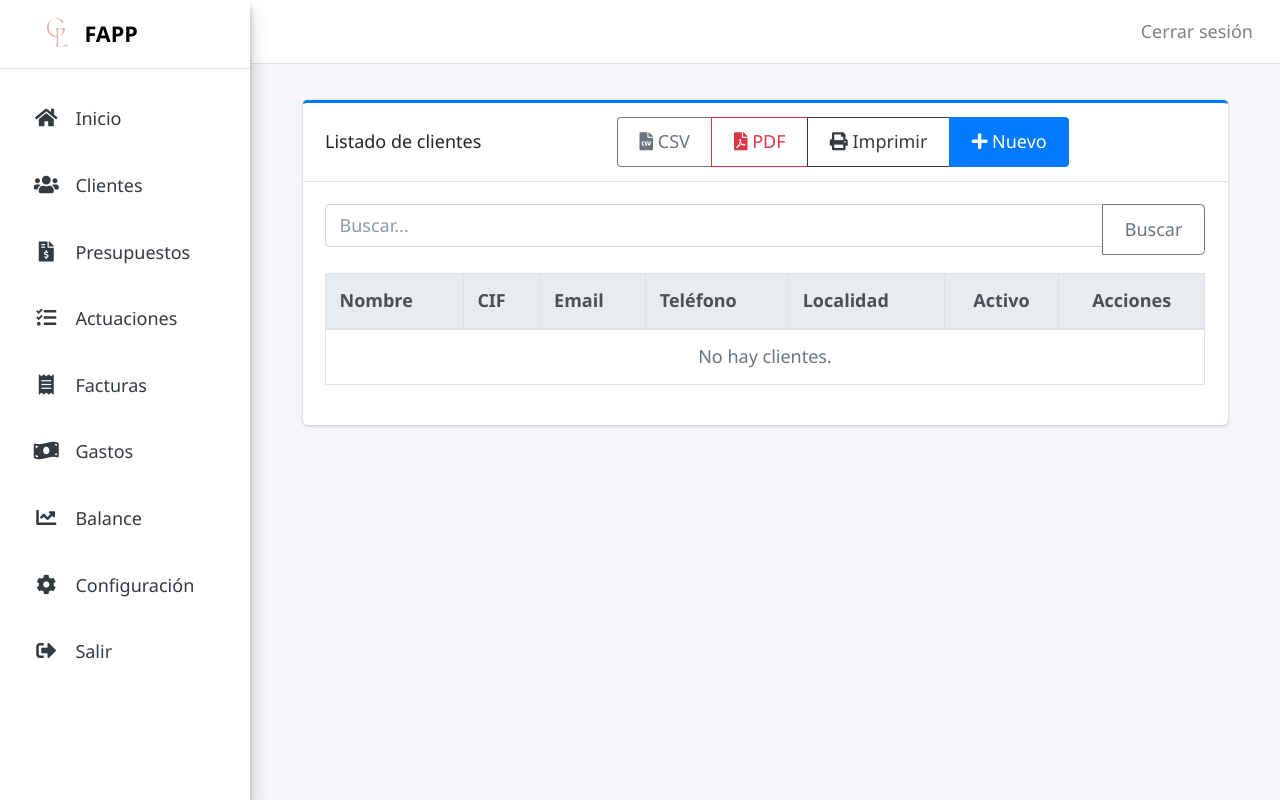
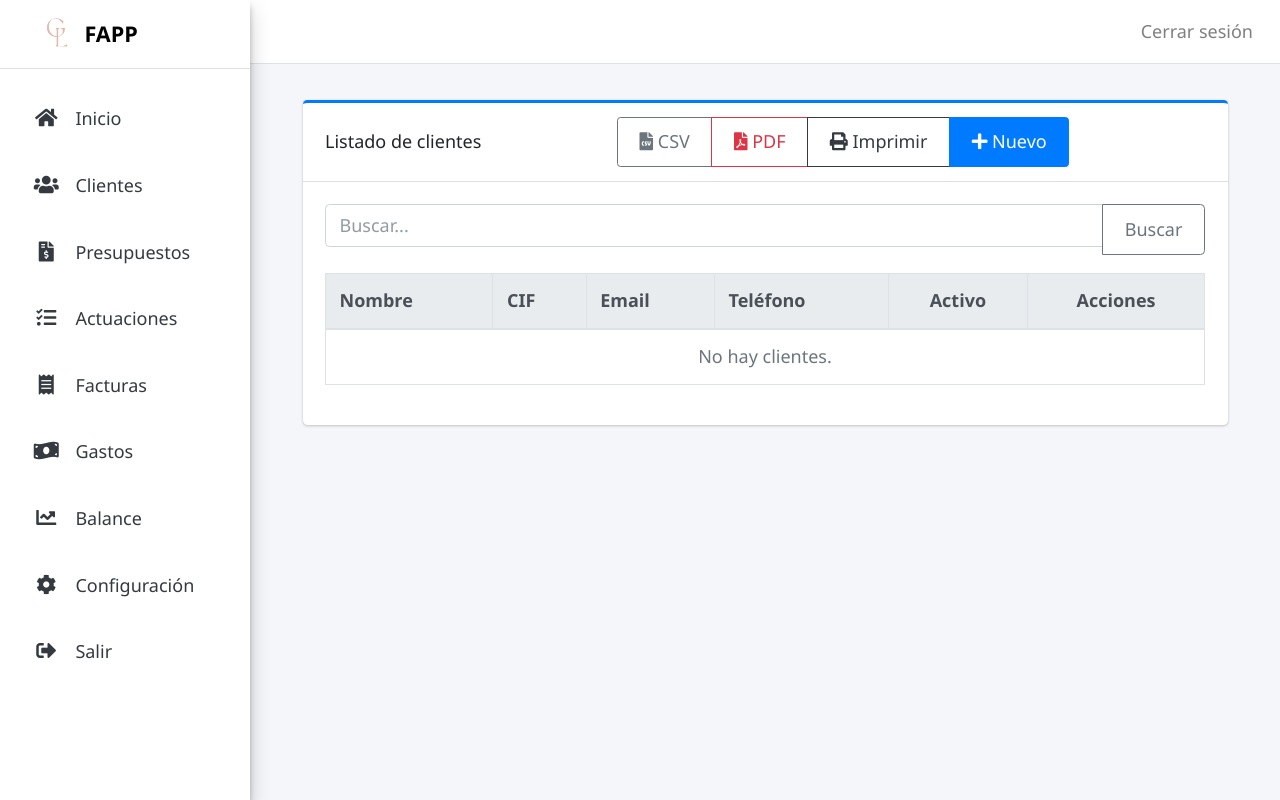
Before and after one commit to nachocuenca/FAPP, a Django app: template core/templates/core/clientes_list.html in a window 1280 px wide. Run offline with Django 5.2, Linux system fonts and the light colour scheme; the template is opened without the code that fills it, so the values that code supplies are empty; some libraries are stand-ins or nearby versions.

Commit message:
Remove leftover localidad references

```diff
--- a/core/templates/core/clientes_list.html
+++ b/core/templates/core/clientes_list.html
@@ -39,7 +39,6 @@
                 <th>CIF</th>
                 <th>Email</th>
                 <th>Teléfono</th>
-                <th>Localidad</th>
                 <th class="text-center">Activo</th>
                 <th class="text-center">Acciones</th>
               </tr>
@@ -51,7 +50,6 @@
                 <td>{{ cliente.cif }}</td>
                 <td>{{ cliente.email }}</td>
                 <td>{{ cliente.telefono }}</td>
-                <td>{{ cliente.localidad }}</td>
                 <td class="text-center">
                   {% if cliente.activo %}
                     <span class="text-success">●</span>
@@ -67,7 +65,7 @@
                 </td>
               </tr>
               {% empty %}
-              <tr><td colspan="7" class="text-center text-muted">No hay clientes.</td></tr>
+              <tr><td colspan="6" class="text-center text-muted">No hay clientes.</td></tr>
               {% endfor %}
             </tbody>
           </table>
--- a/core/views_export.py
+++ b/core/views_export.py
@@ -11,11 +11,11 @@ def cliente_export_csv(request):
     response = HttpResponse(content_type='text/csv')
     response['Content-Disposition'] = 'attachment; filename="clientes.csv"'
     writer = csv.writer(response)
-    writer.writerow(['Nombre', 'CIF', 'Email', 'Teléfono', 'Localidad', 'Activo'])
+    writer.writerow(['Nombre', 'CIF', 'Email', 'Teléfono', 'Activo'])
 
     clientes = Cliente.objects.filter(usuario=request.user) if request.user.rol != 'admin' else Cliente.objects.all()
     for c in clientes:
-        writer.writerow([c.nombre, c.cif, c.email, c.telefono, c.localidad, 'Sí' if c.activo else 'No'])
+        writer.writerow([c.nombre, c.cif, c.email, c.telefono, 'Sí' if c.activo else 'No'])
 
     return response
 
```
